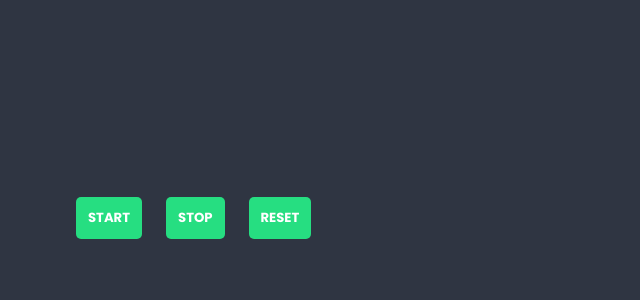
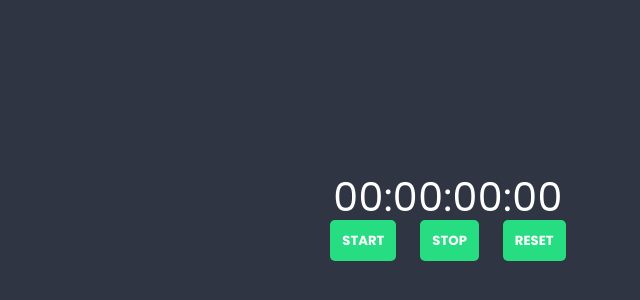
Before and after one commit to Cinamon88/ReactStoper, a React (Create React App) app: page / in a window 1280 px wide. Shown: the part 176-476 px from the top of the page, without its empty margins (192-832 px from the left). Built offline with nearby package versions, Linux system fonts and the light colour scheme.

Commit message:
add func Container

```diff
--- a/src/components/Container/Container.js
+++ b/src/components/Container/Container.js
@@ -1,20 +1,50 @@
 import styles from './Container.module.scss';
 import Button from '../Button/Button';
-import {useState} from 'react';
+import {useEffect, useState} from 'react';
+import Timer from '../Timer/Timer';
 
 function Container () {
     const [start, setStart] = useState(false);
     const [stop, setStop] = useState(true);
     const [clock, setClock] = useState(0);
 
+    useEffect (() => {
+        let interval = null;
 
+        if(start && stop === false) {
+            interval = setInterval(() => {
+                setClock((clock) => clock + 10);
+            }, 10);
+        } else {
+            clearInterval(interval);
+        }
+        return () => {
+            clearInterval(interval);
+        };
+    }, [start, stop]);
+
+    const Start = () => {
+        setStart(true);
+        setStop(false);
+    }
+
+    const Stop = () => {
+        setStart(false);
+        setStop(true);
+    }
+
+    const Reset = () => {
+        setStart(false);
+        setClock(0);
+    };
 
     return (
         <div className={styles.container}>
+            <Timer time={clock} />
             <div className={styles.button}>
-                <Button>Start</Button>
-                <Button>Stop</Button>
-                <Button>Reset</Button>
+                <Button onClick={Start}>Start</Button>
+                <Button onClick={Stop}>Stop</Button>
+                <Button onClick={Reset}>Reset</Button>
             </div>
         </div>
     );
--- a/src/components/Timer/Timer.js
+++ b/src/components/Timer/Timer.js
@@ -3,10 +3,13 @@ import styles from "./Timer.module.scss";
 const Timer = (props) => {
   return (
     <div className={styles.timer}>
-      <span className="digits">
+      <span className="digits hours">
+        {("0" + Math.floor((props.time / 3600000) % 60)).slice(-2)}:
+      </span>
+      <span className="digits minutes">
         {("0" + Math.floor((props.time / 60000) % 60)).slice(-2)}:
       </span>
-      <span className="digits">
+      <span className="digits seconds">
         {("0" + Math.floor((props.time / 1000) % 60)).slice(-2)}:
       </span>
       <span className="digits mili-sec">
--- a/src/styles/global.scss
+++ b/src/styles/global.scss
@@ -5,6 +5,7 @@
 }
 
 #stoper {
+  text-align: center;
   height: 100vh;
   display: flex;
   justify-content: center;
```
